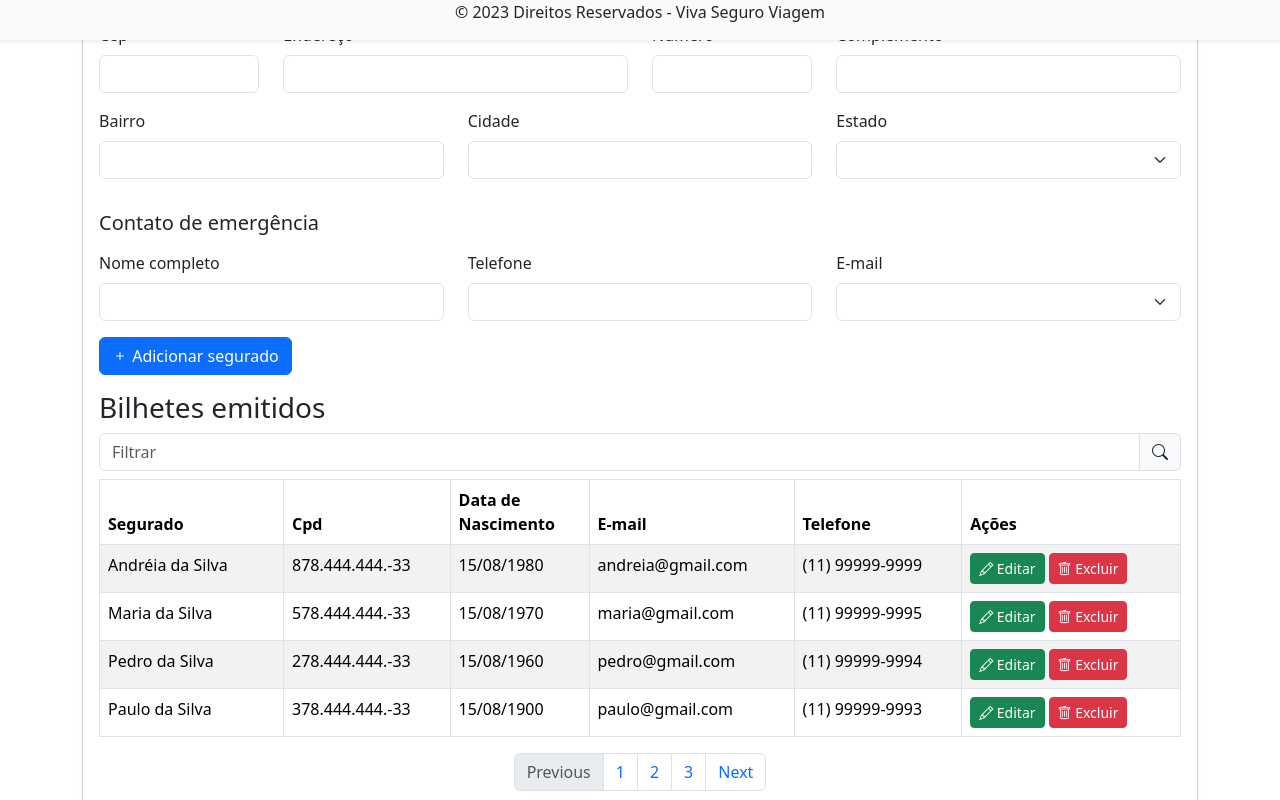
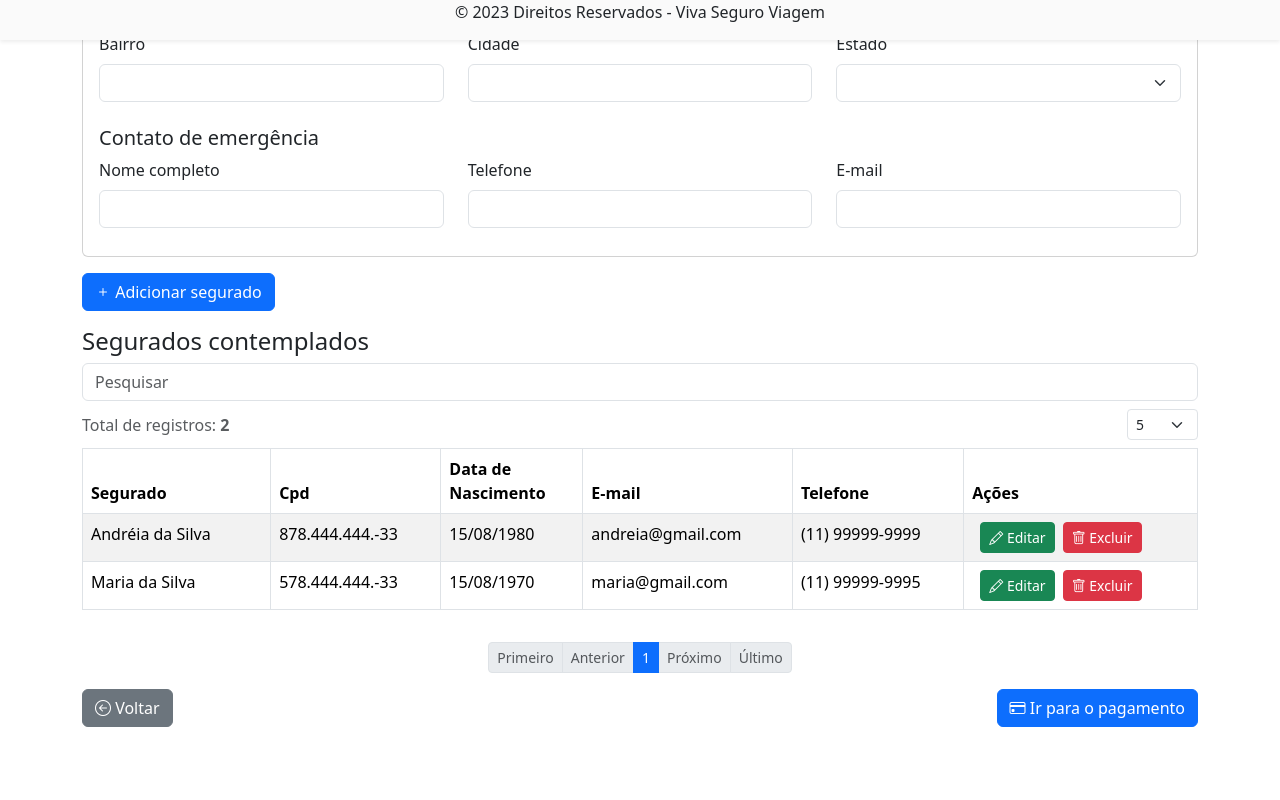
Before and after one commit to fabiovige/ptototipo-viva, a Vue app: page /emitir in a window 1280 px wide. Shown: the part 760-1560 px from the top of the page. Built offline with nearby package versions, Linux system fonts and the light colour scheme.

Commit message:
Justes gerais em todos os elementos

```diff
--- a/src/App.vue
+++ b/src/App.vue
@@ -36,11 +36,7 @@
     </nav>
   </div>
   <div class="container">
-    <div class="card shadow-sm">
-      <div class="card-body">
-        <router-view />
-      </div>
-    </div>
+    <router-view />
   </div>
 
   <FooterComponent />
--- a/src/components/UI/DataTable.vue
+++ b/src/components/UI/DataTable.vue
@@ -1,29 +1,49 @@
 <template>
   <div>
-    <h3>{{ title }}</h3>
+    <h4 class="mt-3">{{ title }}</h4>
 
+    <!-- filter -->
     <div class="input-group mb-2">
       <input
         type="text"
         class="form-control"
-        placeholder="Filtrar"
+        placeholder="Pesquisar"
         aria-label="Recipient's username"
         aria-describedby="basic-addon2"
         v-model="filter"
       />
-      <span class="input-group-text" id="basic-addon2"
-        ><i class="bi bi-search"></i
-      ></span>
     </div>
 
+    <div class="d-flex justify-content-between align-items-center">
+      <div class="mb-2 text-muted">
+        Total de registros: <strong>{{ allData.length }}</strong>
+      </div>
+      <div class="mb-2">
+        <select
+          v-model="pageSize"
+          class="form-select form-select-sm"
+          id="pageSize"
+        >
+          <option value="5">5</option>
+          <option value="10">10</option>
+          <option value="25">25</option>
+          <option value="50">50</option>
+          <option value="100">100</option>
+        </select>
+      </div>
+    </div>
+
+    <!-- table  -->
     <div class="table-responsive">
-      <table class="table table-bordered table- table-striped table-hover">
+      <table class="table table-bordered table-striped table-hover">
         <thead>
           <tr>
             <th
               v-for="column in columns"
               :key="column.label"
-              :style="column.style"
+              :style="
+                column.key === 'actions' ? { width: '60px' } : column.style
+              "
             >
               {{ column.label }}
             </th>
@@ -35,7 +55,9 @@
               class="actions-cell"
               v-for="column in columns"
               :key="column.key"
-              :style="column.style"
+              :style="
+                column.key === 'actions' ? { width: '60px' } : column.style
+              "
             >
               {{ row[column.key] }}
 
@@ -44,7 +66,7 @@
                   v-for="action in props.actions"
                   :key="action.label"
                   :to="`/${action.route}/${row.id}`"
-                  :class="`btn ${action.class} btn-sm me-1`"
+                  :class="`btn ${action.class} btn-sm ms-2 `"
                   :title="action.label"
                   data-bs-toggle="tooltip"
                 >
@@ -55,20 +77,32 @@
           </tr>
         </tbody>
       </table>
+    </div>
 
-      <nav aria-label="Page navigation example">
-        <ul class="pagination justify-content-center">
-          <li class="page-item disabled">
-            <a class="page-link">Previous</a>
-          </li>
-          <li class="page-item"><a class="page-link" href="#">1</a></li>
-          <li class="page-item"><a class="page-link" href="#">2</a></li>
-          <li class="page-item"><a class="page-link" href="#">3</a></li>
-          <li class="page-item">
-            <a class="page-link" href="#">Next</a>
-          </li>
-        </ul>
-      </nav>
+    <!-- pagination -->
+    <div class="mt-3 d-flex justify-content-center">
+      <ul class="pagination pagination-sm mb-0">
+        <li class="page-item" :class="{ disabled: currentPage === 1 }">
+          <a class="page-link" href="#" @click="firstPage">Primeiro</a>
+        </li>
+        <li class="page-item" :class="{ disabled: currentPage === 1 }">
+          <a class="page-link" href="#" @click="prevPage">Anterior</a>
+        </li>
+        <li
+          class="page-item"
+          v-for="page in totalPages"
+          :key="page"
+          :class="{ active: currentPage === page }"
+        >
+          <a class="page-link" href="#" @click="updatePage(page)">{{ page }}</a>
+        </li>
+        <li class="page-item" :class="{ disabled: currentPage === totalPages }">
+          <a class="page-link" href="#" @click="nextPage">Próximo</a>
+        </li>
+        <li class="page-item" :class="{ disabled: currentPage === totalPages }">
+          <a class="page-link" href="#" @click="lastPage">Último</a>
+        </li>
+      </ul>
     </div>
   </div>
 </template>
@@ -83,23 +117,46 @@ const props = defineProps({
   actions: Array,
 });
 
+const pageSize = ref(5);
 const filter = ref("");
+const currentPage = ref(1);
 
+// Filtrando os dados com base no filtro
+const allData = computed(() => {
+  if (filter.value.trim() === "") return props.data;
+  return props.data.filter((row) =>
+    Object.values(row).some((value) =>
+      String(value).toLowerCase().includes(filter.value.toLowerCase())
+    )
+  );
+});
+
+// Calculando o número total de páginas
+const totalPages = computed(() => {
+  return Math.ceil(allData.value.length / pageSize.value);
+});
+
+// Extraindo os dados para a página atual
 const filteredData = computed(() => {
-  if (filter.value) {
-    return props.data.filter((row) => {
-      return Object.values(row).some((value) =>
-        String(value).toLowerCase().includes(filter.value.toLowerCase())
-      );
-    });
-  }
-  return props.data;
+  const start = (currentPage.value - 1) * pageSize.value;
+  const end = start + pageSize.value;
+  return allData.value.slice(start, end);
 });
+
+// Função para atualizar a página
+const updatePage = (page) => {
+  currentPage.value = Math.min(Math.max(page, 1), totalPages.value);
+};
+
+// Funções de navegação
+const nextPage = () => updatePage(currentPage.value + 1);
+const prevPage = () => updatePage(currentPage.value - 1);
+const firstPage = () => updatePage(1);
+const lastPage = () => updatePage(totalPages.value);
 </script>
 
 <style scoped>
 .actions-cell {
   white-space: nowrap;
-  overflow: auto;
 }
 </style>
--- a/src/views/EmissorView.vue
+++ b/src/views/EmissorView.vue
@@ -14,30 +14,31 @@ import DataTable from "../components/UI/DataTable.vue";
 
 const title = "Emissores";
 const columns = [
-  { key: "razao_social", label: "Razão Social", style: { width: "150px" } },
-  { key: "nome", label: "Nome", style: { width: "100px" } },
-  { key: "email", label: "E-mail", style: { width: "100px" } },
-  { key: "telefone", label: "Telefone", style: { width: "100px" } },
-  { key: "actions", label: "Ações", style: { width: "100px" } },
+  {
+    key: "razao_social",
+    label: "Razão Social",
+    style: { width: "150px" },
+    class: "",
+  },
+  { key: "nome", label: "Nome" },
+  { key: "email", label: "E-mail" },
+  { key: "telefone", label: "Telefone" },
+  { key: "actions", label: "Ações" },
 ];
 const tableData = [
   {
+    id: 1,
     razao_social: "Empresa XYZ Ltda",
     nome: "João da Silva",
     email: "15/08/joao@gmail.com",
     telefone: "(11) 99999-9999",
   },
   {
+    id: 2,
     razao_social: "Empresa Maria XYZ Ltda",
     nome: "Maria da Silva",
     email: "maria@gmail.com",
     telefone: "(11) 99999-9992",
-  },
-  {
-    razao_social: "Empresa Pedro XYZ Ltda",
-    nome: "Pedro da Silva",
-    email: "pedro@gmail.com",
-    telefone: "(11) 99999-9993",
   },
 ];
 
--- a/src/views/EmitirView.vue
+++ b/src/views/EmitirView.vue
@@ -3,16 +3,18 @@
     <EmissorComponent />
 
     <h3>Emitir novo bilhete</h3>
-    <hr />
 
     <form>
-      <div class="row my-4">
-        <h4>Vigência</h4>
+      <!-- Vigência -->
+      <h5>Informações do plano e vigência</h5>
+      <div class="card">
+        <div class="card-body">
+          <div class="row my-1">
             <div class="col-md-3">
               <label class="form-label">Início da vigência:</label>
               <input
                 type="date"
-            class="form-control"
+                class="form-control mb-2"
                 v-model="formulario.inicioVigencia"
               />
             </div>
@@ -20,14 +22,14 @@
               <label class="form-label">Fim da vigência:</label>
               <input
                 type="date"
-            class="form-control"
+                class="form-control mb-2"
                 v-model="formulario.fimVigencia"
               />
             </div>
             <div class="col-md-3">
               <label class="form-label">Destino:</label>
               <select
-            class="form-select"
+                class="form-control mb-2 form-select"
                 v-model="destino"
                 @change="atualizarPlanos"
               >
@@ -41,22 +43,26 @@
             <div class="col-md-3">
               <label class="form-label">Plano:</label>
               <select class="form-select">
-            <option v-for="plano in planos" :key="plano">{{ plano }}</option>
+                <option v-for="plano in planos" :key="plano">
+                  {{ plano }}
+                </option>
               </select>
             </div>
           </div>
+        </div>
+      </div>
 
-      <hr />
       <!-- Dados do Cliente -->
-      <div class="row my-4">
-        <h4>Adicionar segurado</h4>
-
-        <h5 class="my-3">Dados Pessoais</h5>
+      <h5 class="mt-3">Informações do segurado</h5>
+      <div class="card">
+        <div class="card-body">
+          <div class="row my-1">
+            <h5 class="my-1">Dados Pessoais</h5>
             <div class="col-md-3">
               <label for="inputEmail4" class="form-label">Nome completo</label>
               <input
                 type="email"
-            class="form-control"
+                class="form-control mb-2"
                 id="inputEmail4"
                 v-model="formulario.email"
               />
@@ -65,7 +71,7 @@
               <label for="inputEmail4" class="form-label">CPF</label>
               <input
                 type="email"
-            class="form-control"
+                class="form-control mb-2"
                 id="inputEmail4"
                 v-model="formulario.cpf"
               />
@@ -76,7 +82,7 @@
               >
               <input
                 type="date"
-            class="form-control"
+                class="form-control mb-2"
                 id="inputEmail4"
                 v-model="formulario.dataNascimento"
               />
@@ -85,20 +91,21 @@
               <label for="inputEmail4" class="form-label">E-mail</label>
               <input
                 type="email"
-            class="form-control"
+                class="form-control mb-2"
                 id="inputEmail4"
                 v-model="formulario.email"
               />
             </div>
           </div>
 
-      <div class="row my-3">
-        <h5 class="my-3">Endereço</h5>
+          <h5 class="mt-3">Endereço</h5>
+
+          <div class="row my-1">
             <div class="col-md-2 mt-">
               <label for="inputZip" class="form-label">Cep</label>
               <input
                 type="text"
-            class="form-control"
+                class="form-control mb-2"
                 id="inputZip"
                 v-model="formulario.cep"
               />
@@ -107,7 +114,7 @@
               <label for="inputAddress" class="form-label">Endereço</label>
               <input
                 type="text"
-            class="form-control"
+                class="form-control mb-2"
                 id="inputAddress"
                 placeholder=""
                 v-model="formulario.endereco"
@@ -117,7 +124,7 @@
               <label for="inputZip" class="form-label">Número</label>
               <input
                 type="text"
-            class="form-control"
+                class="form-control mb-2"
                 id="inputZip"
                 v-model="formulario.numero"
               />
@@ -126,18 +133,17 @@
               <label for="inputZip" class="form-label">Complemento</label>
               <input
                 type="text"
-            class="form-control"
+                class="form-control mb-2"
                 id="inputZip"
                 v-model="formulario.complemento"
               />
             </div>
-      </div>
-      <div class="row my-3">
+
             <div class="col-md-4">
               <label for="inputZip" class="form-label">Bairro</label>
               <input
                 type="text"
-            class="form-control"
+                class="form-control mb-2"
                 id="inputZip"
                 v-model="formulario.bairro"
               />
@@ -147,7 +153,7 @@
               <label for="inputZip" class="form-label">Cidade</label>
               <input
                 type="text"
-            class="form-control"
+                class="form-control mb-2"
                 id="inputZip"
                 v-model="formulario.cidade"
               />
@@ -166,13 +172,14 @@
             </div>
           </div>
 
-      <div class="row my-3">
-        <h5 class="my-3">Contato de emergência</h5>
+          <h5 class="mt-3">Contato de emergência</h5>
+
+          <div class="row my-1">
             <div class="col-md-4">
               <label for="inputZip" class="form-label">Nome completo</label>
               <input
                 type="text"
-            class="form-control"
+                class="form-control mb-2"
                 id="inputZip"
                 v-model="formulario.nomeEmergencia"
               />
@@ -182,27 +189,27 @@
               <label for="inputZip" class="form-label">Telefone</label>
               <input
                 type="text"
-            class="form-control"
+                class="form-control mb-2"
                 id="inputZip"
                 v-model="formulario.telefoneEmergencia"
               />
             </div>
 
             <div class="col-md-4">
-          <label for="inputState" class="form-label">E-mail</label>
-          <select
-            id="inputState"
-            class="form-select"
-            v-model="formulario.emailEmergencia"
-          >
-            <option selected>Selecione...</option>
-            <option>...</option>
-          </select>
+              <label for="inputZip" class="form-label">E-mail</label>
+              <input
+                type="text"
+                class="form-control mb-2"
+                id="inputZip"
+                v-model="formulario.email"
+              />
+            </div>
+          </div>
         </div>
       </div>
     </form>
 
-    <div class="row my-3">
+    <div class="row mt-3">
       <div class="col-md-12 d-flex justify-content-between">
         <button
           @click="adicionarSegurado"
@@ -221,14 +228,14 @@
       :actions="actions"
     ></data-table>
 
-    <div class="row my-5">
-      <div class="col-md-6 d-flex justify-content-start">
-        <RouterLink to="/bilhetes" class="btn btn-lg btn-secondary mt-3">
+    <div class="d-flex justify-content-between mt-3">
+      <div>
+        <RouterLink to="/bilhetes/1" class="btn btn-secondary">
           <i class="bi bi-arrow-left-circle"></i> Voltar
         </RouterLink>
       </div>
-      <div class="col-md-6 d-flex justify-content-end">
-        <RouterLink to="/resumo" class="btn btn-lg btn-secondary mt-3">
+      <div>
+        <RouterLink to="/resumo" class="btn btn-primary">
           <i class="bi bi-credit-card"></i> Ir para o pagamento
         </RouterLink>
       </div>
@@ -308,7 +315,7 @@ const formulario = ref({
 
 import DataTable from "../components/UI/DataTable.vue";
 
-const title = "Bilhetes emitidos";
+const title = "Segurados contemplados";
 const columns = [
   { key: "segurado", label: "Segurado", style: { width: "150px" } },
   { key: "cpf", label: "Cpd", style: { width: "100px" } },
@@ -336,20 +343,6 @@ const tableData = [
     email: "maria@gmail.com",
     telefone: "(11) 99999-9995",
   },
-  {
-    segurado: "Pedro da Silva",
-    cpf: "278.444.444.-33",
-    data_nascimento: "15/08/1960",
-    email: "pedro@gmail.com",
-    telefone: "(11) 99999-9994",
-  },
-  {
-    segurado: "Paulo da Silva",
-    cpf: "378.444.444.-33",
-    data_nascimento: "15/08/1900",
-    email: "paulo@gmail.com",
-    telefone: "(11) 99999-9993",
-  },
 ];
 
 const actions = [
--- a/src/views/ResumoView.vue
+++ b/src/views/ResumoView.vue
@@ -2,12 +2,87 @@
   <div>
     <EmissorComponent />
 
-    <h3>Resumo</h3>
+    <h3>Confirmação do pedido</h3>
     <hr />
     <div class="row">
+      <div class="col-md-4">
+        <h5><i class="bi bi-credit-card"></i> Forma de Pagamento</h5>
+        <div class="card">
+          <div class="card-body">
+            <form @submit.prevent="submitForm">
+              <div class="mb-3">
+                <label for="cardNumber" class="form-label"
+                  >Número do Cartão <span v-html="cardIcon"></span
+                ></label>
+                <input
+                  v-model="cardNumber"
+                  @keyup="validateCard"
+                  type="text"
+                  class="form-control mb-2"
+                  id="cardNumber"
+                  maxlength="19"
+                  placeholder="1234 5678 9012 3456"
+                  required
+                />
+              </div>
+              <div class="mb-3">
+                <label for="cardName" class="form-label">Nome do Titular</label>
+                <input
+                  v-model="cardName"
+                  type="text"
+                  class="form-control mb-2"
+                  id="cardName"
+                  required
+                />
+              </div>
+
+              <div class="mb-3">
+                <label for="expiryDate" class="form-label"
+                  >Data de Validade</label
+                >
+                <input
+                  v-model="expiryDate"
+                  type="text"
+                  class="form-control mb-2"
+                  id="expiryDate"
+                  placeholder="MM/YY"
+                  maxlength="5"
+                  required
+                />
+              </div>
+              <div class="mb-3">
+                <label for="cvv" class="form-label">CVV</label>
+                <input
+                  v-model="cvv"
+                  type="text"
+                  class="form-control mb-2"
+                  id="cvv"
+                  maxlength="3"
+                  required
+                />
+              </div>
+
+              <div class="mb-3">
+                <div class="form-check">
+                  <input
+                    class="form-check-input"
+                    type="radio"
+                    value="faturamento"
+                    v-model="paymentMethod"
+                    id="faturamento"
+                  />
+                  <label class="form-check-label" for="faturamento"
+                    >Faturamento</label
+                  >
+                </div>
+              </div>
+            </form>
+          </div>
+        </div>
+      </div>
       <div class="col-md-8">
         <!-- Outras Informações -->
-        <h4 class="mt-4"><i class="bi bi-calendar"></i> Plano</h4>
+        <h5><i class="bi bi-calendar"></i> Plano</h5>
         <table class="table">
           <tr>
             <td><strong>Início da Vigência:</strong></td>
@@ -32,8 +107,8 @@
         </table>
 
         <!-- Carrinho de Compras -->
-        <h4 class="mt-4"><i class="bi bi-people"></i> Segurados</h4>
-        <table class="table">
+        <h5><i class="bi bi-people"></i> Segurados contemplados</h5>
+        <table class="table table-bordered table-hover table-striped">
           <thead>
             <tr>
               <th>Nome</th>
@@ -72,114 +147,16 @@
           </tbody>
         </table>
       </div>
-      <div class="col-md-4">
-        <h5 class="my-3">
-          <i class="bi bi-credit-card"></i> Forma de Pagamento
-        </h5>
-        <form @submit.prevent="submitForm">
-          <div class="mb-3">
-            <label for="cardNumber" class="form-label"
-              >Número do Cartão <span v-html="cardIcon"></span
-            ></label>
-            <input
-              v-model="cardNumber"
-              @keyup="validateCard"
-              type="text"
-              class="form-control"
-              id="cardNumber"
-              maxlength="19"
-              placeholder="1234 5678 9012 3456"
-              required
-            />
-          </div>
-          <div class="mb-3">
-            <label for="cardName" class="form-label">Nome do Titular</label>
-            <input
-              v-model="cardName"
-              type="text"
-              class="form-control"
-              id="cardName"
-              required
-            />
-          </div>
-          <div class="row">
-            <div class="col-md-6 mb-3">
-              <label for="expiryDate" class="form-label"
-                >Data de Validade</label
-              >
-              <input
-                v-model="expiryDate"
-                type="text"
-                class="form-control"
-                id="expiryDate"
-                placeholder="MM/YY"
-                maxlength="5"
-                required
-              />
-            </div>
-            <div class="col-md-6 mb-3">
-              <label for="cvv" class="form-label">CVV</label>
-              <input
-                v-model="cvv"
-                type="text"
-                class="form-control"
-                id="cvv"
-                maxlength="3"
-                required
-              />
-            </div>
-          </div>
-
-          <div class="mb-3">
-            <label class="form-label">Forma de Pagamento</label>
-            <div class="form-check">
-              <input
-                class="form-check-input"
-                type="radio"
-                value="faturamento"
-                v-model="paymentMethod"
-                id="faturamento"
-              />
-              <label class="form-check-label" for="faturamento"
-                >Faturamento</label
-              >
-            </div>
-            <div class="form-check">
-              <input
-                class="form-check-input"
-                type="radio"
-                value="pix"
-                v-model="paymentMethod"
-                id="pix"
-              />
-              <label class="form-check-label" for="pix">PIX</label>
-            </div>
-          </div>
-          <div v-if="paymentMethod === 'cartao'">
-            <!-- Formulário de Cartão de Crédito -->
-            <!-- Código já mostrado anteriormente -->
-          </div>
-          <div v-if="paymentMethod === 'faturamento'">
-            <!-- Formulário de Faturamento -->
-            <div class="mb-3">
-              <label for="endereco" class="form-label"
-                >Endereço de Faturamento</label
-              >
-              <input type="text" class="form-control" id="endereco" required />
-            </div>
-          </div>
-        </form>
-      </div>
     </div>
 
-    <div class="row">
-      <div class="col-md-6">
-        <RouterLink to="/emitir" class="btn btn-lg btn-success">
-          <i class="bi bi-arrow-left"></i> Voltar
+    <div class="d-flex justify-content-between">
+      <div>
+        <RouterLink to="/emitir" class="btn btn-secondary">
+          <i class="bi bi-arrow-left-circle"></i> Voltar
         </RouterLink>
       </div>
-      <div class="col-md-6 text-end">
-        <RouterLink to="/sucesso" class="btn btn-lg btn-primary">
+      <div>
+        <RouterLink to="/sucesso" class="btn btn-primary">
           <i class="bi bi-credit-card"></i> Confirmar pagamento
         </RouterLink>
       </div>
```
Also changed, not shown: src/views/SucessoView.vue (+13 -15 lines). Lines whose indentation alone changed are shown as unchanged.
